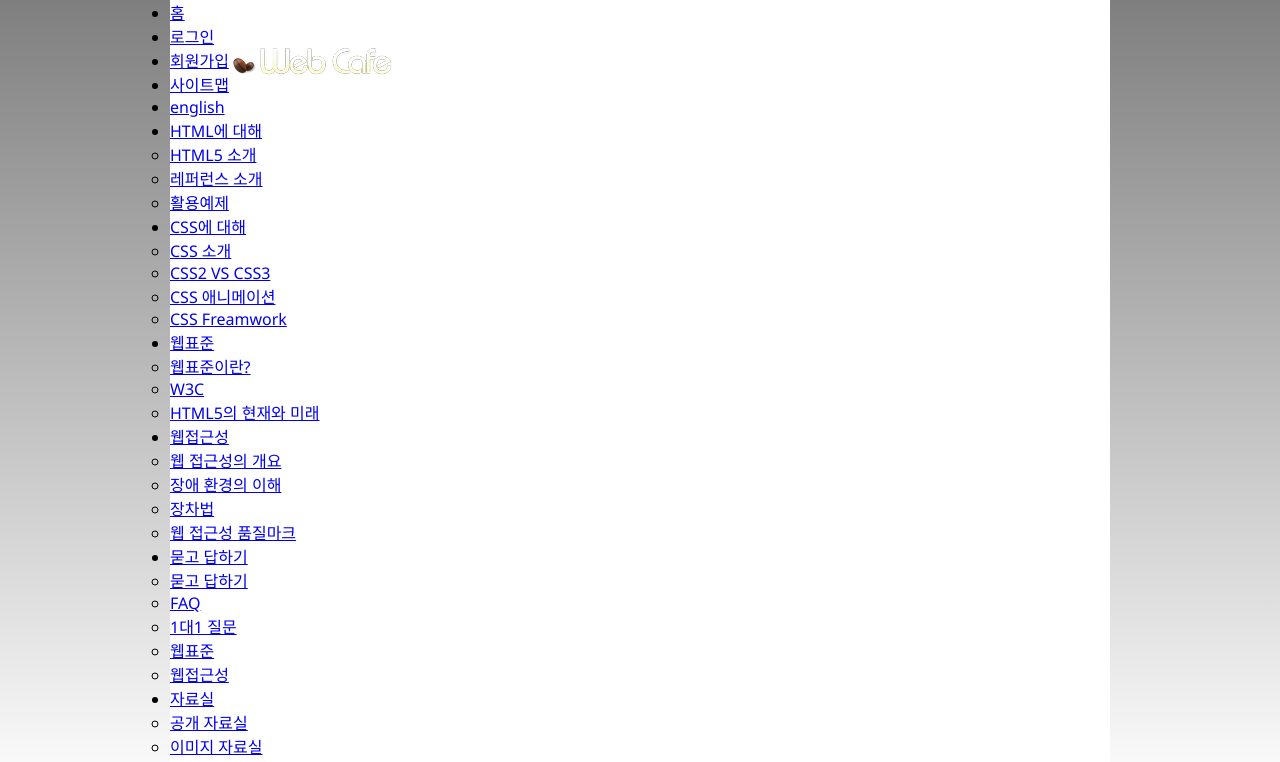
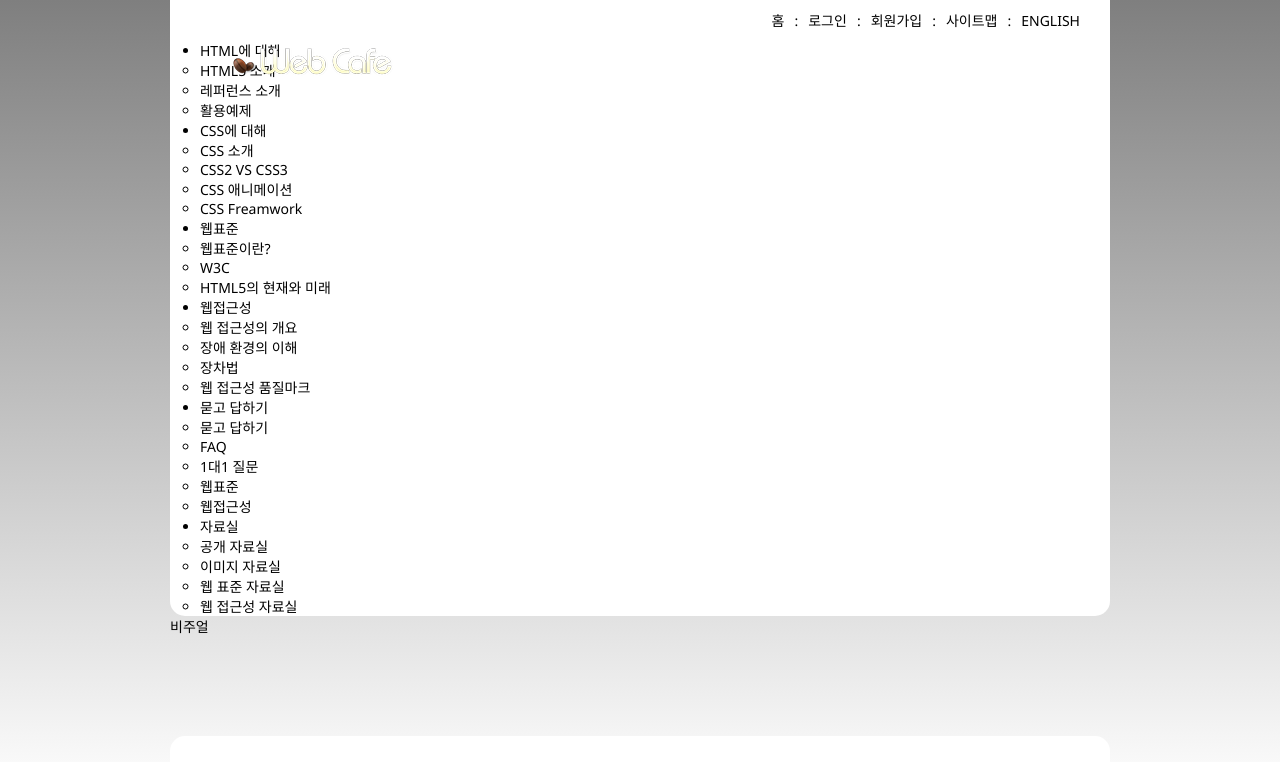
Before and after one commit to cesarwon/www, a plain HTML site: page index.html in a window 1280 px wide. Shown: the top 762 px of the page. Drawn offline with Linux system fonts and the light colour scheme.

Commit message:
텍스트링크 디자인 완성

```diff
--- a/css/style.css
+++ b/css/style.css
@@ -57,8 +57,13 @@ h6 {
 
 /* 기본 스타일 */
 
+html {
+    font-size: 10px;
+}
+
 body {
     font-family: 'Noto Sans Regular', sans-serif;
+    font-size: 1.4rem;
 }
 
 
@@ -81,6 +86,14 @@ body {
 }
 
 
+/* 링크 스타일 */
+
+a {
+    color: inherit;
+    text-decoration: none;
+}
+
+
 /* 헤더 */
 
 .header {
@@ -88,6 +101,7 @@ body {
     background-color: #fff;
     border-radius: 0 0 15px 15px;
     position: relative;
+    padding: 0 30px;
 }
 
 
@@ -97,6 +111,39 @@ body {
     position: absolute;
     top: 45px;
     left: 60px;
+}
+
+
+/* 텍스트링크 - 안내링크 */
+
+.info-menu {
+    list-style-type: none;
+    font-size: 0;
+    text-align: right;
+    position: relative;
+    right: -10px;
+}
+
+.info-menu li,
+.info-menu a {
+    display: inline-block;
+}
+
+.info-menu li {
+    font-size: 1.4rem;
+    text-transform: uppercase
+}
+
+.info-menu a {
+    padding: 10px;
+}
+
+.info-menu li::after {
+    content: ":";
+}
+
+.info-menu li:last-child::after {
+    content: "";
 }
 
 .visual {
```
